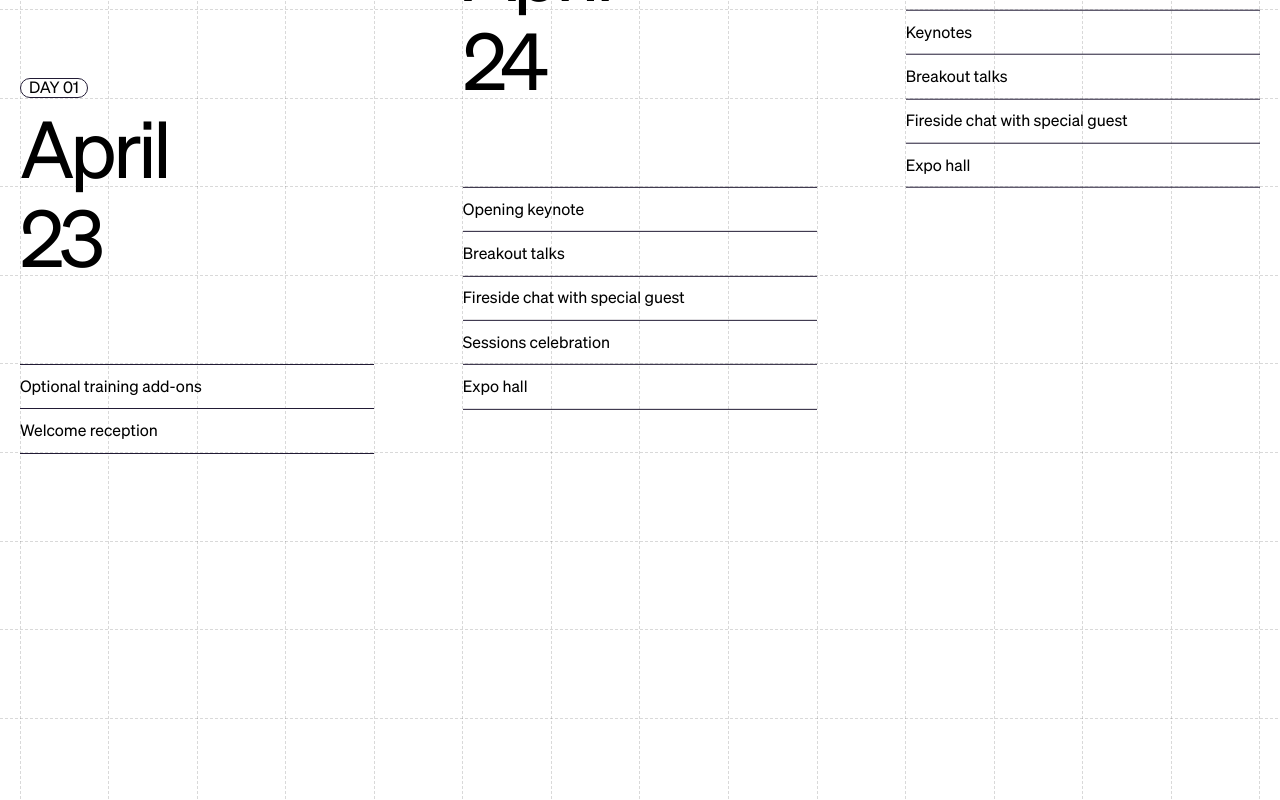
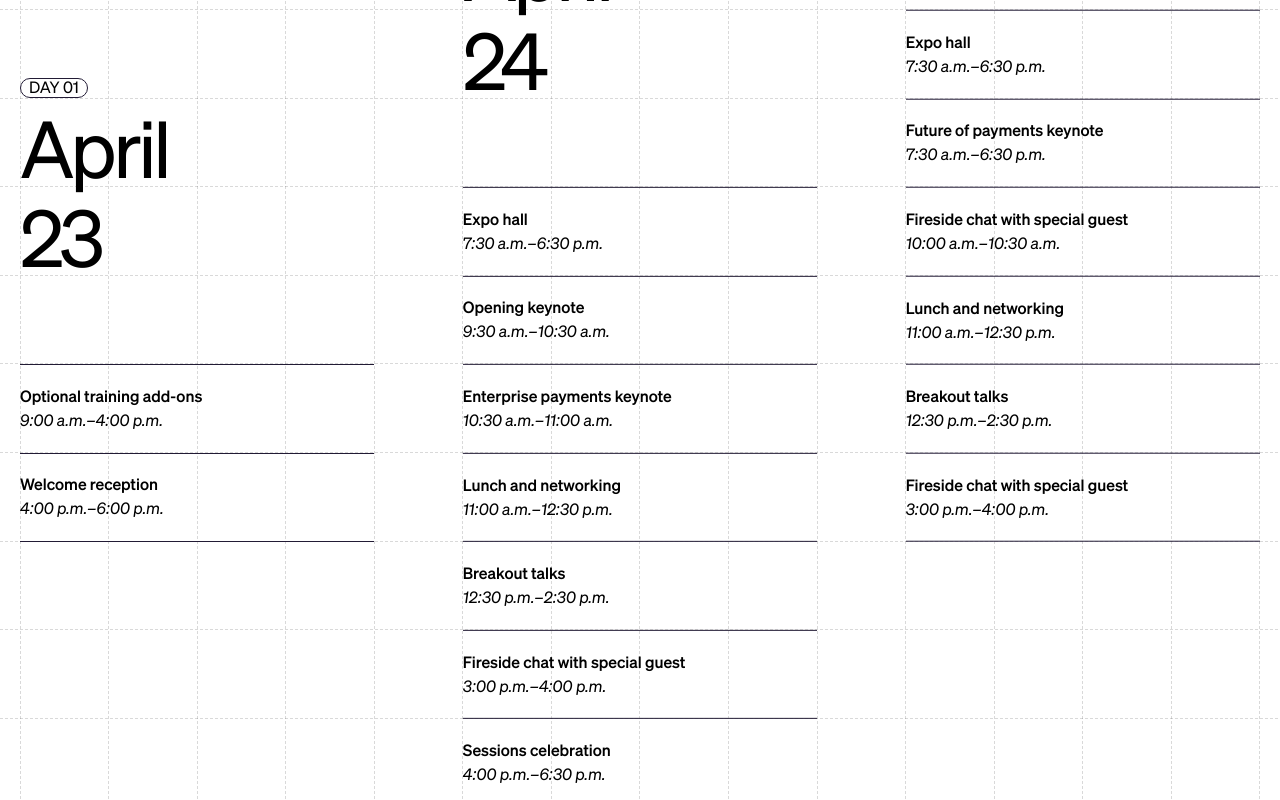
Before and after one commit to 3Ryuusei3/stripe-sessions24-clone, a React (Vite) app: page / in a window 1280 px wide. Shown: the part 3400-4200 px from the top of the page. Built offline with nearby package versions, Linux system fonts and the light colour scheme.

Commit message:
Schedule dates data and structure updated

```diff
--- a/public/data/scheduleData.json
+++ b/public/data/scheduleData.json
@@ -3,29 +3,78 @@
     "day": "23",
     "month": "April",
     "activities": [
-      "Optional training add-ons",
-      "Welcome reception"
+      {
+        "title": "Optional training add-ons",
+        "time": "9:00 a.m.–4:00 p.m."
+      },
+      {
+        "title": "Welcome reception",
+        "time": "4:00 p.m.–6:00 p.m."
+      }
     ]
   },
   {
     "day": "24",
     "month": "April",
     "activities": [
-      "Opening keynote",
-      "Breakout talks",
-      "Fireside chat with special guest",
-      "Sessions celebration",
-      "Expo hall"
+      {
+        "title": "Expo hall",
+        "time": "7:30 a.m.–6:30 p.m."
+      },
+      {
+        "title": "Opening keynote",
+        "time": "9:30 a.m.–10:30 a.m."
+      },
+      {
+        "title": "Enterprise payments keynote",
+        "time": "10:30 a.m.–11:00 a.m."
+      },
+      {
+        "title": "Lunch and networking",
+        "time": "11:00 a.m.–12:30 p.m."
+      },
+      {
+        "title": "Breakout talks",
+        "time": "12:30 p.m.–2:30 p.m."
+      },
+      {
+        "title": "Fireside chat with special guest",
+        "time": "3:00 p.m.–4:00 p.m."
+      },
+      {
+        "title": "Sessions celebration",
+        "time": "4:00 p.m.–6:30 p.m."
+      }
     ]
   },
   {
     "day": "25",
     "month": "April",
     "activities": [
-      "Keynotes",
-      "Breakout talks",
-      "Fireside chat with special guest",
-      "Expo hall"
+      {
+        "title": "Expo hall",
+        "time": "7:30 a.m.–6:30 p.m."
+      },
+      {
+        "title": "Future of payments keynote",
+        "time": "7:30 a.m.–6:30 p.m."
+      },
+      {
+        "title": "Fireside chat with special guest",
+        "time": "10:00 a.m.–10:30 a.m."
+      },
+      {
+        "title": "Lunch and networking",
+        "time": "11:00 a.m.–12:30 p.m."
+      },
+      {
+        "title": "Breakout talks",
+        "time": "12:30 p.m.–2:30 p.m."
+      },
+      {
+        "title": "Fireside chat with special guest",
+        "time": "3:00 p.m.–4:00 p.m."
+      }
     ]
   }
 ]
--- a/src/App.scss
+++ b/src/App.scss
@@ -61,6 +61,8 @@
 
   /* Font Family */
   --font-regular: "sohneregular", system-ui, sans-serif;
+  --font-bold: "sohnekrftig", system-ui, sans-serif;
+  --font-italics: "sohnekursiv", system-ui, sans-serif;
   --font-mono: "sohne_monoregular" ,ui-monospace, monospace;
   --font-mono-semibold: "sohne_monokrftig", ui-monospace, monospace;
 
@@ -234,6 +236,14 @@ h3 {
   letter-spacing: -0.05em;
 }
 
+b {
+  font-family: var(--font-bold);
+}
+
+i {
+  font-family: var(--font-italics);
+}
+
 a,button {
   cursor: revert;
 }
--- a/src/atoms/Schedule/ScheduleDates.tsx
+++ b/src/atoms/Schedule/ScheduleDates.tsx
@@ -3,7 +3,7 @@ import { useEffect, useState } from 'react';
 interface Date {
   day: string;
   month: string;
-  activities: string[];
+  activities: { title: string; time: string; }[];
 }
 
 export function ScheduleDates() {
@@ -30,7 +30,10 @@ export function ScheduleDates() {
           </div>
           <div className="dates__card--activities">
             {item.activities.map((activity, index) => (
-              <p key={index}>{activity}</p>
+              <div key={index}>
+                <p><b>{activity.title}</b></p>
+                <p><i>{activity.time}</i></p>
+              </div>
             ))}
           </div>
         </div>
--- a/src/styles/schedule.scss
+++ b/src/styles/schedule.scss
@@ -73,13 +73,15 @@
       display: flex;
       flex-direction: column;
 
-      p {
-        height: calc(var(--grid-column-width) / 2);
+      div {
+        height: calc(var(--grid-column-width));
         @media screen and (max-width: 600px) {
           height: calc(var(--grid-column-width));
         }
         display: flex;
-        align-items: center;
+        flex-direction: column;
+        justify-content: center;
+        gap: var(--space-8);
         border-bottom: 1px solid var(--color-black-primary);
         position: relative;
         z-index: 10;
@@ -91,7 +93,6 @@
           color: var(--color-white-primary);
         }
 
-        // Añade el pseudo-elemento para el fondo
         &::before {
           content: "";
           position: absolute;
@@ -106,7 +107,6 @@
           transition: transform 0.8s ease;
         }
 
-        // Cambia la transformación al pasar el ratón sobre el elemento
         &:hover::before {
           transform: scaleX(1);
         }
@@ -115,7 +115,7 @@
 
     &:nth-child(1) {
       grid-column: span 4;
-      height: calc(4 * var(--grid-column-width));
+      height: calc(5 * var(--grid-column-width));
       @media screen and (max-width: 1300px) {
         grid-column: span 4;
       }
@@ -137,7 +137,7 @@
     &:nth-child(2) {
       transform: translateY(calc(-2 * var(--grid-column-width)));
       grid-column: 7/span 4;
-      height: calc(6 * var(--grid-column-width));
+      height: calc(10 * var(--grid-column-width));
       @media screen and (max-width: 1300px) {
         grid-column: 6/span 4
       }
@@ -162,7 +162,7 @@
     &:nth-child(3) {
       transform: translateY(calc(-4 * var(--grid-column-width)));
       grid-column: 13/span 4;
-      height: calc(5 * var(--grid-column-width));
+      height: calc(9 * var(--grid-column-width));
       @media screen and (max-width: 1300px) {
         grid-column: 11/span 4
       }
```
